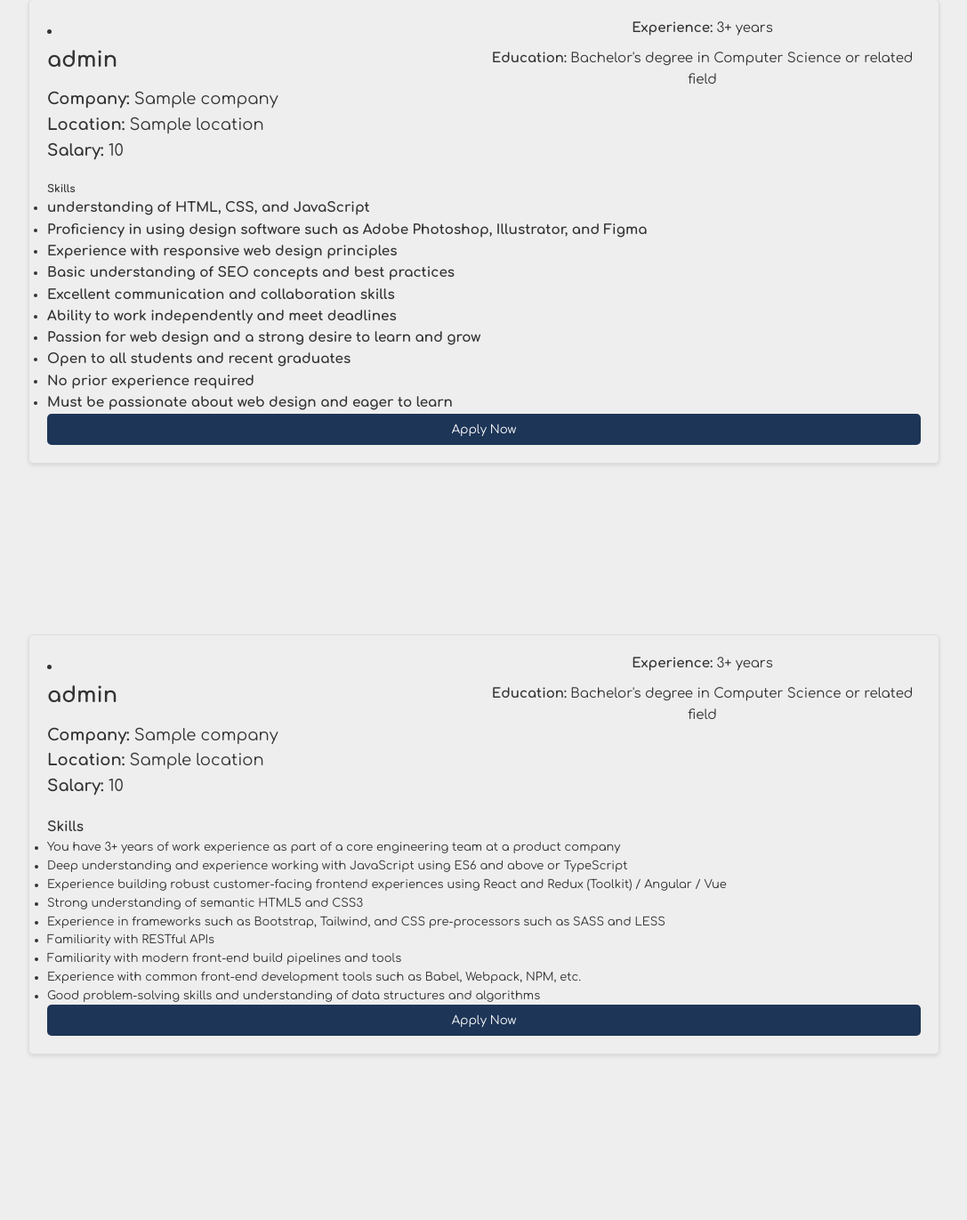
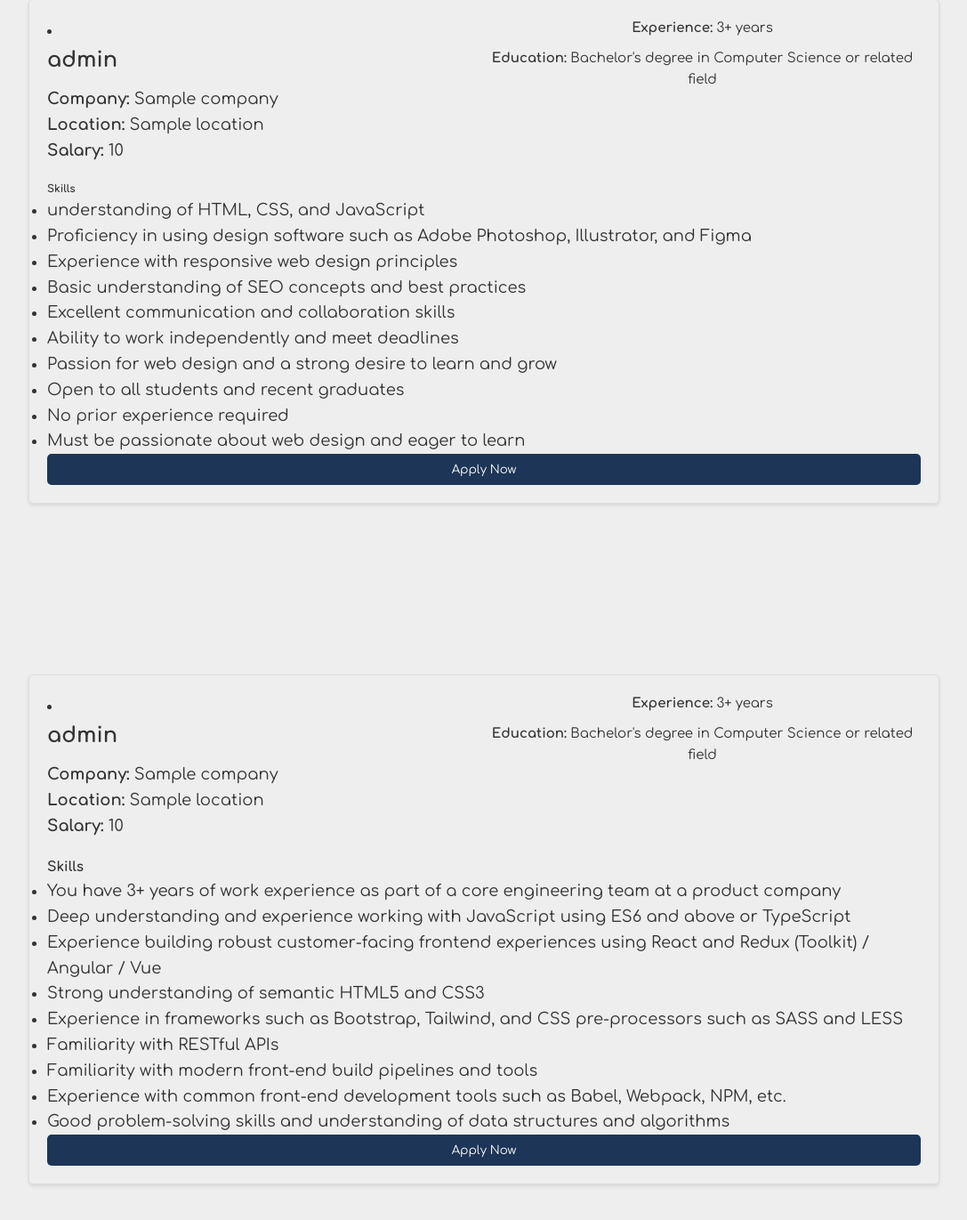
Before and after one commit to singhrupanjay/FinalProjectV2, a Flask app: template templates/job-detail.html in a window 1280 px wide. Shown: the part 193-1564 px from the top of the page at 89% size, without its empty margins (96-1183 px from the left). Run offline with Flask 3, Linux system fonts and the light colour scheme; the template is opened without the code that fills it: most values are stand-ins (such as "Sample title", 1, 10 or a date in 2020); some libraries are stand-ins or nearby versions.

Commit message:
font-size of li item is set to large

```diff
--- a/templates/job-detail.html
+++ b/templates/job-detail.html
@@ -62,6 +62,10 @@
 
         ul {
             font-size: small;
+        }
+
+        li {
+            font-size: large;
         }
 
         @media (max-width: 768px) {
@@ -136,7 +140,6 @@
         </div>
         <h3>Skills</h3>
         <ul>
-            <h3>
             <li> understanding of HTML, CSS, and JavaScript </li>
             <li>Proficiency in using design software such as Adobe Photoshop, Illustrator, and Figma</li>
             <li>Experience with responsive web design principles</li>
@@ -147,7 +150,6 @@
             <li>Open to all students and recent graduates</li>
             <li>No prior experience required</li>
             <li>Must be passionate about web design and eager to learn</li>
-            </h3>
         </ul>
 
         <button class="apply-button"> <a href="https://unstop.com/jobs/software-development-engineer-amazon-401679"
```
Lines whose indentation alone changed are shown as unchanged.
